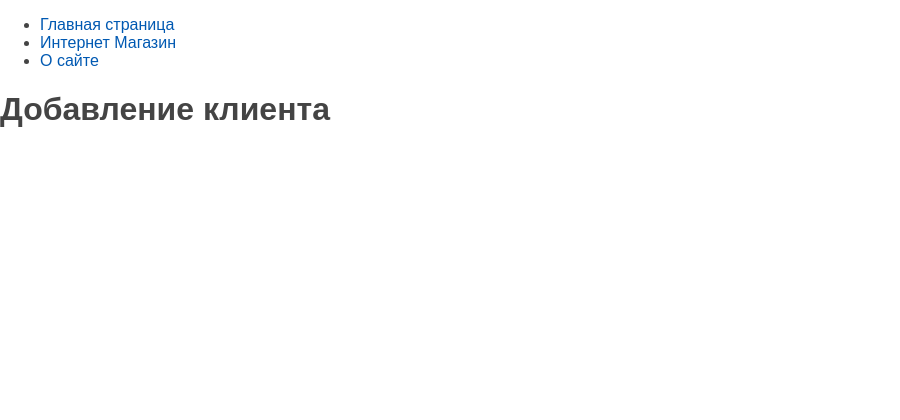
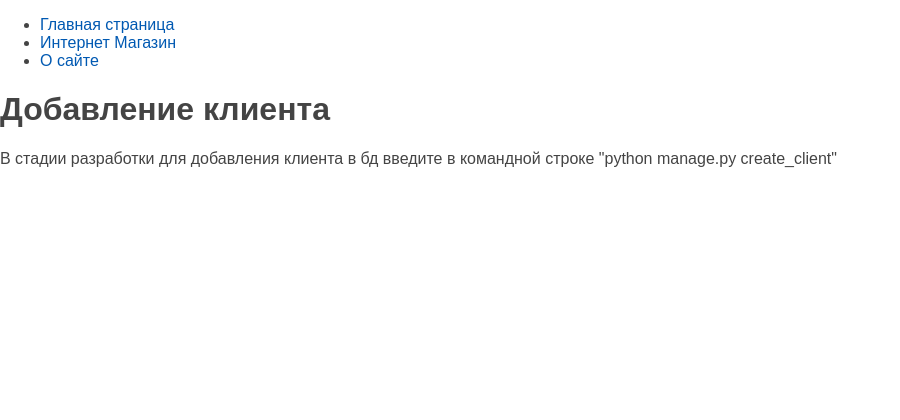
Before and after one commit to saidgadgiev/Django_Homework, a Django app: page /create_client/ in a window 1280 px wide. Shown: the top 420 px of the page, without its empty margins (0-900 px from the left). Run offline with Django 5.2, Linux system fonts and the light colour scheme.

Commit message:
homework2 modifide

```diff
--- a/django_gb/homework_1/templates/homework_1/create_client.html
+++ b/django_gb/homework_1/templates/homework_1/create_client.html
@@ -2,5 +2,6 @@
 
 {% block content%}
 <h1>{{ title }}</h1>
+<p>В стадии разработки для добавления клиента в бд введите в командной строке "python manage.py create_client" </p>
 
 {% endblock %}
--- a/django_gb/homework_1/urls.py
+++ b/django_gb/homework_1/urls.py
@@ -10,4 +10,7 @@ urlpatterns = [
     path('radio_wave/', views.radio_wave, name='radio_wave'),  # радиоволна
     path('online_store/', views.online_store, name='online_store'),  # Интернет магазин
     path('create_client/', views.create_client, name='create_client'),  # Добавление клиента
+    path('update_name_client/', views.update_name_client, name='update_name_client'),  # Изменение имени клиента
+    path('get_client_all/', views.get_client_all, name='get_client_all'),  # Получение списка клиентов
+    path('delete_client/', views.delete_client, name='delete_client'),  # Удаление клиента
 ]
--- a/django_gb/homework_1/views.py
+++ b/django_gb/homework_1/views.py
@@ -49,9 +49,30 @@ def radio_wave(request):
 
 # Домашнее задание № 2
 def online_store(request):
-    return render(request, 'homework_1/online_store.html', {'title': 'Интернет магазин', 'menu': menu})
+    shop_menu = [
+        {'title': 'Добавление клиента', 'url_name': 'create_client'},
+        {'title': 'Изменение имени клиента', 'url_name': 'update_name_client'},
+        {'title': 'Удаление клиента', 'url_name': 'delete_client'},
+        {'title': 'Получение списка клиентов', 'url_name': 'get_client_all'}
+    ]
+    data = {'title': 'Интернет магазин',
+            'menu': menu,
+            'shop_menu': shop_menu,
+            }
+    return render(request, 'homework_1/online_store.html', context=data)
 
 
 def create_client(request):
-    return render(request, 'homework_1/create_client.html', {'title': 'Добавление клиента', 'url_name': 'create_client',
-                                                             'menu': menu})
+    return render(request, 'homework_1/create_client.html', {'title': 'Добавление клиента', 'menu': menu})
+
+
+def update_name_client(request):
+    return render(request, 'homework_1/update_name_client.html', {'title': 'Изменение имени клиента', 'menu': menu})
+
+
+def get_client_all(request):
+    return render(request, 'homework_1/get_client_all.html', {'title': 'Получение списка клиентов', 'menu': menu})
+
+
+def delete_client(request):
+    return render(request, 'homework_1/delete_client.html', {'title': 'Удаление клиента', 'menu': menu})
```
Also changed, not shown: django_gb/homework_1/templates/homework_1/delete_client.html (added, +7 -0 lines), django_gb/homework_1/templates/homework_1/get_client_all.html (added, +7 -0 lines), django_gb/homework_1/templates/homework_1/online_store.html (+7 -3 lines), django_gb/homework_1/templates/homework_1/update_name_client.html (added, +7 -0 lines), 1 other file.
